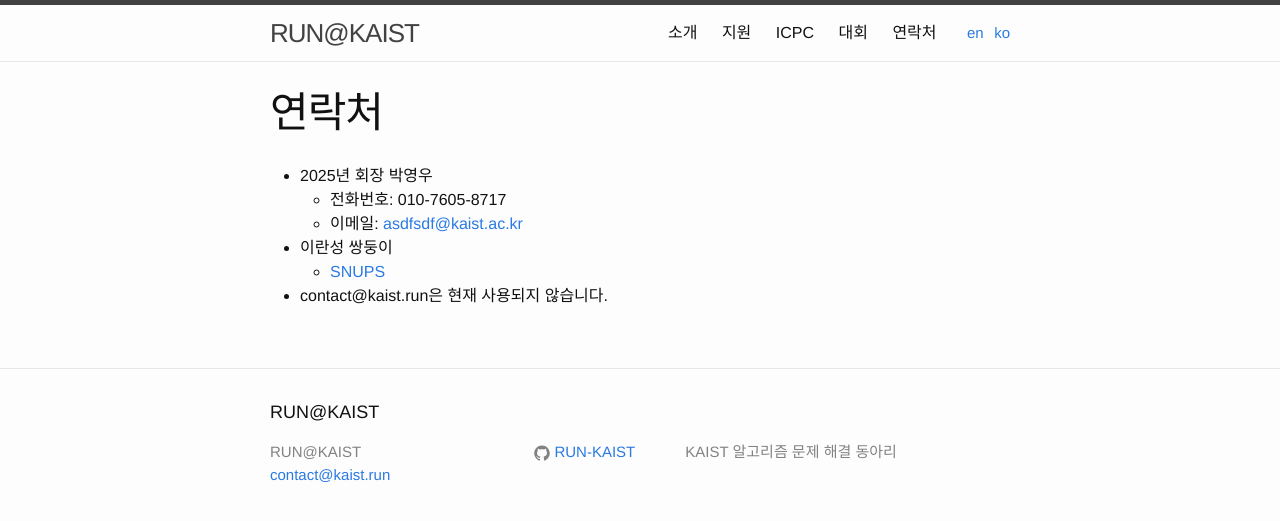
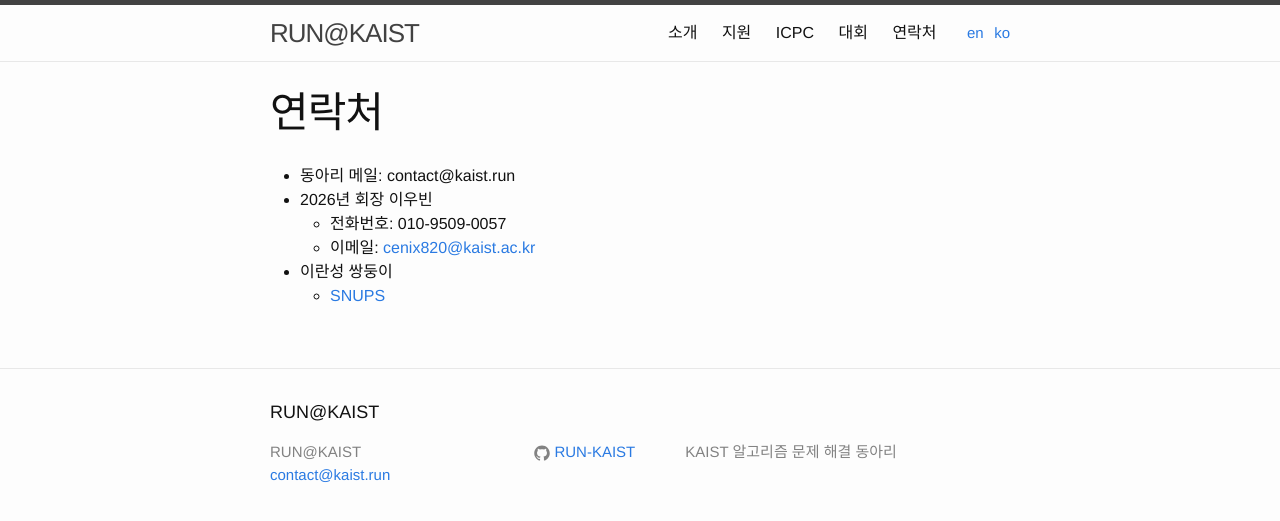
Before and after one commit to RUN-KAIST/kaist.run, a Jekyll site: the page built from contact/ko.md, in a window 1280 px wide. Shown: the top 521 px of the page. Built offline with Jekyll 4.4.1, drawn with Linux system fonts in a browser that asks for light colours.

Commit message:
Update ko.md

```diff
--- a/contact/ko.md
+++ b/contact/ko.md
@@ -7,9 +7,9 @@ lang: ko
 order: 100
 ---
 
-- 2025년 회장 박영우
-  - 전화번호: 010-7605-8717
-  - 이메일: [asdfsdf@kaist.ac.kr](mailto:asdfsdf@kaist.ac.kr)
+- 동아리 메일: contact@kaist.run
+- 2026년 회장 이우빈
+  - 전화번호: 010-9509-0057
+  - 이메일: [cenix820@kaist.ac.kr](mailto:cenix820@kaist.ac.kr)
 - 이란성 쌍둥이
   - [SNUPS](https://snups.org)
-- contact@kaist.run은 현재 사용되지 않습니다.
```
